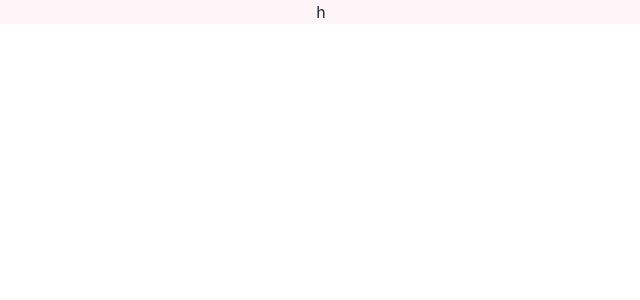
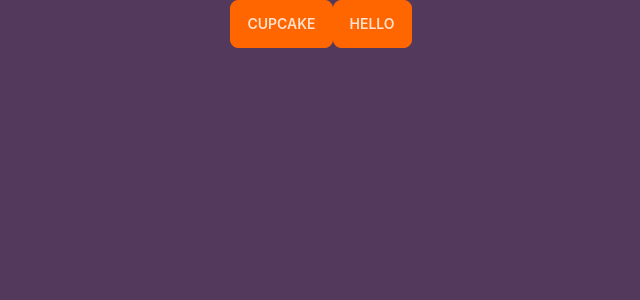
Before and after one commit to benjyros/benjamin-peterhans, a React (Create React App) app: page /#/ in a window 1280 px wide. Shown: the top 300 px of the page, without its empty margins (319-959 px from the left). Built offline with nearby package versions, Linux system fonts and the light colour scheme.

Commit message:
added themes & sample buttons for changing themes

```diff
--- /dev/null
+++ b/src/hooks/useHandleThemeChange.jsx
@@ -0,0 +1,24 @@
+import { useState, useEffect } from 'react';
+
+export function useHandleThemeChange() {
+  const [theme, setTheme] = useState("");
+
+  useEffect(() => {
+    const darkModeQuery = window.matchMedia('(prefers-color-scheme: dark)');
+    const handleChange = (event) => {
+      setTheme(event.matches ? "dark" : "light");
+    };
+
+    setTheme(darkModeQuery.matches ? "dark" : "light");
+    darkModeQuery.addEventListener('change', handleChange);
+
+    return () => darkModeQuery.removeEventListener('change', handleChange);
+  }, []);
+
+  const handleThemeChange = () => {
+    const newTheme = theme === 'cupcake' ? 'hello' : 'cupcake';
+    setTheme(newTheme);
+  };
+
+  return [theme, handleThemeChange];
+}
--- a/src/index.jsx
+++ b/src/index.jsx
@@ -5,10 +5,11 @@ import App from './App';
 import { HashRouter } from 'react-router-dom';
 
 const root = ReactDOM.createRoot(document.getElementById('root'));
+
 root.render(
   <React.StrictMode>
     <HashRouter>
-        <App />
-      </HashRouter>
+      <App />
+    </HashRouter>
   </React.StrictMode>
 );
--- a/src/views/Home.jsx
+++ b/src/views/Home.jsx
@@ -1,9 +1,14 @@
 import React from 'react';
+import { useTheme } from '../hooks/useTheme';
+import { useHandleThemeChange } from '../hooks/useHandleThemeChange';
 
 export default function Home() {
+    const [currentTheme, handleThemeChange] = useHandleThemeChange();
+
     return (
-        <section className="bg-[#fff5f8] select-none">
-            <p>h</p>
+        <section data-theme={currentTheme}>
+            <button className='btn btn-primary' onClick={handleThemeChange}>cupcake</button>
+            <button className='btn btn-primary' onClick={handleThemeChange}>hello</button>
         </section>
     );
 }
--- a/tailwind.config.js
+++ b/tailwind.config.js
@@ -3,8 +3,56 @@ module.exports = {
   content: [
     "./src/**/*.{js,jsx,ts,tsx}",
   ],
-  theme: {
-    extend: {},
+  daisyui: {
+    themes: [
+      {
+        dark: {
+
+          "primary": "#0dff00",
+
+          "secondary": "#f418b6",
+
+          "accent": "#7bf2b8",
+
+          "neutral": "#312541",
+
+          "base-100": "#53395B",
+
+          "info": "#A9CBEA",
+
+          "success": "#1FA88D",
+
+          "warning": "#FCB827",
+
+          "error": "#F3729D",
+        },
+        light: {
+          "primary": "#ff6600",
+
+          "secondary": "#f418b6",
+
+          "accent": "#7bf2b8",
+
+          "neutral": "#312541",
+
+          "base-100": "#53395B",
+
+          "info": "#A9CBEA",
+
+          "success": "#1FA88D",
+
+          "warning": "#FCB827",
+
+          "error": "#F3729D",
+        },
+        cupcake: {
+          "primary": "#694229",
+        },
+        hello: {
+          "primary": "#1e00ff",
+        },
+      },
+    ],
   },
   plugins: [require("daisyui")],
 }
```
